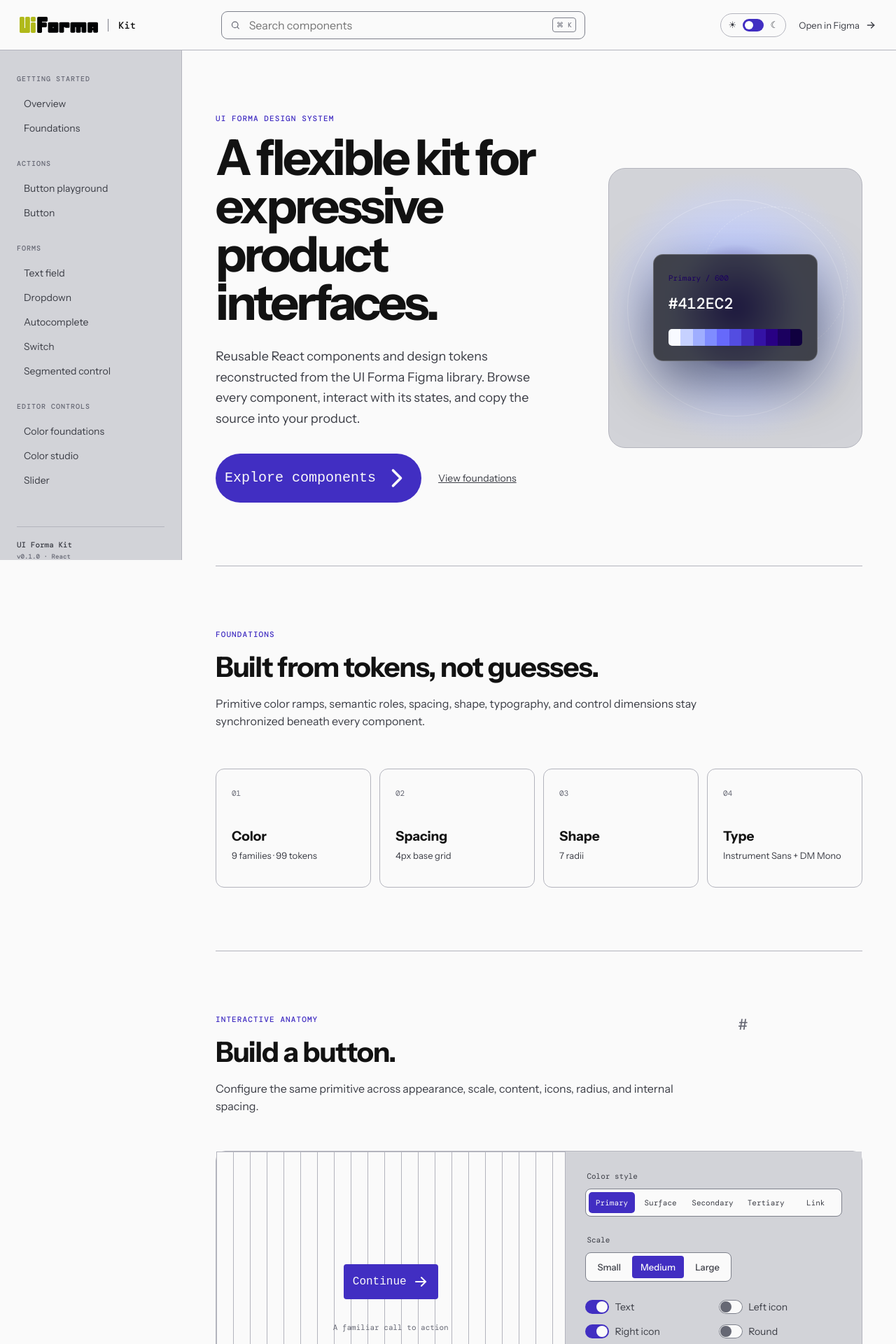
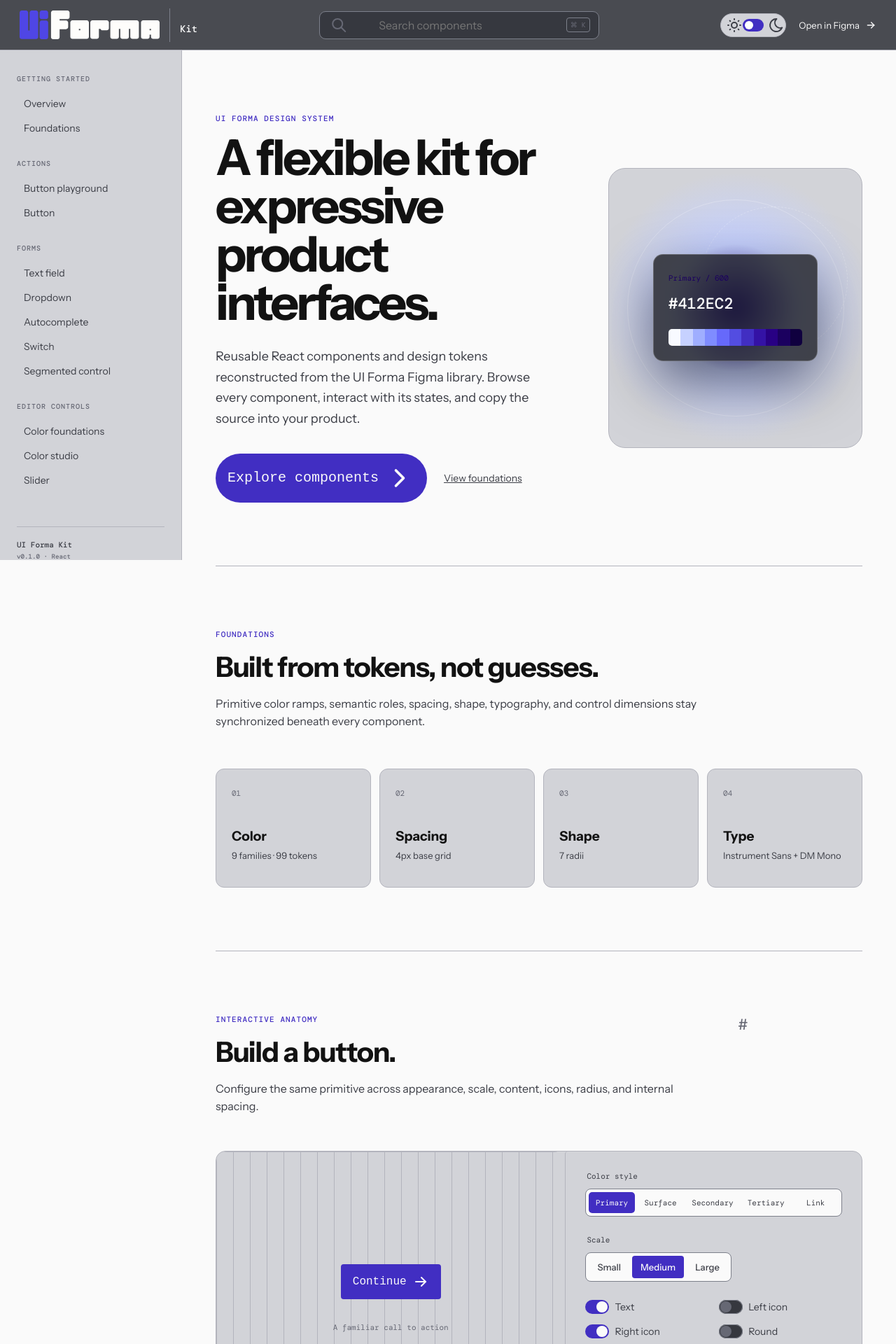
Before and after one commit to XileHorizon/UIFormaKit, a React (Vite) app: page / in a window 1280 px wide. Shown: the top 1920 px of the page at 70% size. Built offline with nearby package versions, Linux system fonts and the light colour scheme.

Commit message:
fixes and improvements

```diff
--- a/package.json
+++ b/package.json
@@ -13,6 +13,8 @@
     "check": "npm run tokens:check && tsc --noEmit && vitest run && vite build"
   },
   "dependencies": {
+    "@fontsource/space-mono": "^5.3.0",
+    "@tabler/icons-react": "^3.46.0",
     "react": "^19.0.0",
     "react-dom": "^19.0.0"
   },
--- a/src/App.tsx
+++ b/src/App.tsx
@@ -9,8 +9,6 @@
   ColorWheel,
   Dropdown,
   HarmonyWheel,
-  IconArrowRight,
-  IconSearch,
   SegmentedControl,
   Slider,
   Switch,
@@ -19,9 +17,8 @@
   type ButtonSize,
   uiFormaComponentRegistry,
   uiFormaPrimitives,
-  IconChevronRight,
 } from "./ui";
-
+import { IconArrowRight, IconSearch, IconChevronRight, IconSun, IconMoon } from '@tabler/icons-react';
 const groups = [
   {
     label: "Getting started",
@@ -171,9 +168,9 @@
             aria-label={`Switch to ${theme === "dark" ? "light" : "dark"} mode`}
             onClick={() => setTheme(theme === "dark" ? "light" : "dark")}
           >
-            <span aria-hidden="true">☀</span>
+            <span aria-hidden="true"><IconSun /></span>
             <i aria-hidden="true" />
-            <span aria-hidden="true">☾</span>
+            <span aria-hidden="true"><IconMoon /></span>
           </button>
           <a
             className="figma-link"
--- a/src/styles.css
+++ b/src/styles.css
@@ -23,6 +23,7 @@
   --docs-grid: var(--uf-color-border-subtle);
   --docs-text: var(--uf-color-text-primary);
   --docs-text-soft: var(--uf-color-text-secondary);
+  --docs-panel-text:var(--uf-color-background-page:);
   --line: var(--uf-color-border-subtle);
   --muted: var(--uf-color-text-secondary);
   --accent: var(--uf-color-action-primary-default);
@@ -33,37 +34,39 @@
 }
 .topbar {
   position: fixed;
-  z-index: 20;
+  z-index: 40;
   inset: 0 0 auto;
-  display: grid;
-  grid-template-columns: 260px minmax(240px, 520px) 1fr;
+  display: flex;
+  justify-content: space-between;
   align-items: center;
   gap: 28px;
   height: 72px;
   padding: 0 28px;
   border-bottom: 1px solid var(--line);
-  background: color-mix(in srgb, var(--docs-page) 90%, transparent);
+  background: color-mix(in srgb, var(--docs-panel) 90%, transparent);
   backdrop-filter: blur(16px);
 }
 .brand {
   display: flex;
   align-items: center;
   gap: 14px;
-  color: var(--docs-text);
+  color: var(--docs-page);
   text-decoration: none;
   font: 500 14px "DM Mono";
 }
 .brand img {
-  width: 112px;
+  width: 200px;
 }
 .brand span {
+  padding-top: 20px;
   padding-left: 14px;
+  padding-bottom: 10px;
   border-left: 1px solid var(--uf-color-border-default);
 }
 .search {
   display: flex;
   align-items: center;
-  gap: 10px;
+  gap: 40px;
   height: 40px;
   padding: 0 12px;
   border: 1px solid var(--uf-color-border-default);
@@ -72,7 +75,7 @@
   color: var(--uf-color-text-disabled);
 }
 .search svg {
-  width: 17px;
+  width: 50px;
 }
 .search input {
   width: 100%;
@@ -93,12 +96,12 @@
   display: flex;
   align-items: center;
   gap: 8px;
-  color: var(--uf-color-text-secondary);
+  color: var(--uf-color-background-page);
   text-decoration: none;
   font-size: 13px;
 }
 .topbar-actions { justify-self:end; display:flex; align-items:center; gap:18px; }
-.theme-toggle { display:flex; align-items:center; gap:6px; height:34px; padding:4px 7px; border:1px solid var(--line); border-radius:999px; color:var(--docs-text-soft); background:var(--docs-panel); cursor:pointer; }
+.theme-toggle { display:flex; align-items:center; gap:6px; height:34px; padding:4px 7px; border:1px solid var(--line); border-radius:999px; color:var(--docs-text-soft); background:var(--docs-panel-soft); cursor:pointer; }
 .theme-toggle span { display:grid; place-items:center; width:18px; font-size:13px; line-height:1; }
 .theme-toggle i { position:relative; width:30px; height:18px; border-radius:999px; background:var(--uf-color-action-primary-default); }
 .theme-toggle i::after { content:""; position:absolute; top:3px; left:3px; width:12px; height:12px; border-radius:50%; background:#fff; transition:transform 180ms ease; }
@@ -286,7 +289,7 @@
   padding: 22px;
   border: 1px solid var(--line);
   border-radius: 12px;
-  background: var(--docs-panel);
+  background: var(--docs-panel-soft);
 }
 .foundation-grid span {
   color: var(--uf-color-text-disabled);
@@ -306,7 +309,7 @@
   overflow: visible;
   border: 1px solid var(--line);
   border-radius: 14px;
-  background: var(--docs-panel);
+  background: var(--docs-panel-soft);
 }
 .example-toolbar {
   display: flex;
@@ -395,7 +398,7 @@
   overflow: visible;
   border: 1px solid var(--line);
   border-radius: 14px;
-  background: var(--docs-panel);
+  background: var(--docs-panel-soft);
 }
 .button-preview {
   display: grid;
@@ -424,6 +427,7 @@
   padding: 28px;
   border-left: 1px solid var(--line);
   background: var(--docs-panel-soft);
+  border-radius: 4px;
 }
 .config-panel fieldset {
   margin: 0;
@@ -489,7 +493,7 @@
   padding: 32px;
   border: 1px solid var(--line);
   border-radius: 14px;
-  background: linear-gradient(145deg, var(--docs-panel), var(--docs-panel-soft));
+  background: linear-gradient(145deg, var(--docs-panel-soft), var(--docs-panel));
 }
 .color-feature-grid h3 {
   margin: 24px 0 5px;
@@ -523,7 +527,7 @@
   text-transform: capitalize;
 }
 .source-control-grid { display:grid; grid-template-columns:repeat(2,minmax(0,1fr)); gap:16px; margin-top:34px; }
-.source-control-grid > article { min-height:320px; padding:28px; border:1px solid var(--line); border-radius:14px; background:var(--docs-panel); }
+.source-control-grid > article { min-height:320px; padding:28px; border:1px solid var(--line); border-radius:14px; background:var(--docs-panel-soft); }
 .source-control-grid article > header { display:flex; align-items:baseline; justify-content:space-between; gap:20px; margin-bottom:28px; }
 .source-control-grid h3 { margin:0; font-size:18px; }
 .source-control-grid header code { color:var(--uf-color-text-disabled); font:10px var(--uf-font-mono); }
@@ -535,7 +539,7 @@
 .hex-row { display:flex; align-items:center; gap:12px; padding:12px 4px 0; }
 .hex-row label { position:relative; display:block; width:48px; height:32px; cursor:pointer; }
 .hex-row label input,.custom-swatch input { position:absolute; inset:0; width:100%; height:100%; opacity:0; cursor:pointer; }
-.hex-row code { padding:7px 12px; border:1px solid var(--uf-color-action-primary-border); border-radius:var(--uf-radius-md); color:var(--uf-color-text-primary); background:var(--uf-color-background-raised); }
+.hex-row code { padding:7px 12px; border:1px solid var(--uf-color-action-primary-border); border-radius:var(--uf-radius-md); color:var(--uf-color-text-primary); background:var(--uf-color-background-page); }
 .color-readouts { padding:12px 8px 0; color:var(--uf-color-action-primary-text); font:13px/1.55 var(--uf-font-mono); }
 .channel-stack { display:grid; gap:13px; padding-top:12px; }
 .channel-preview { display:flex; align-items:center; height:40px; padding:0 16px; border-radius:8px; color:#111; font:13px "DM Mono"; }
@@ -545,7 +549,7 @@
 .channel input::-webkit-slider-thumb { appearance:none; width:13px; height:30px; margin-top:-5px; border:3px solid #fafafa; border-radius:3px; background:transparent; box-shadow:0 1px 4px #0008; }
 .channel input::-moz-range-track { height:20px; border-radius:4px; background:var(--channel-gradient); }
 .channel input::-moz-range-thumb { width:9px; height:26px; border:3px solid #fafafa; border-radius:3px; background:transparent; }
-.channel output { padding:3px 4px; border:1px solid var(--uf-color-action-primary-border); border-radius:var(--uf-radius-md); color:var(--uf-color-text-primary); background:var(--uf-color-background-raised); text-align:center; }
+.channel output { padding:3px 4px; border:1px solid var(--uf-color-action-primary-border); border-radius:var(--uf-radius-md); color:var(--uf-color-text-primary); background:var(--uf-color-background-page); text-align:center; }
 .swatch-settings { width:350px; max-width:100%; font-family:"DM Mono"; }
 .swatch-settings h3 { display:flex; justify-content:space-between; margin:0 0 14px; color:var(--uf-color-action-primary-text); font-size:21px; }
 .swatch-group { margin-bottom:12px; color:var(--uf-color-action-primary-text); font-size:13px; }
@@ -560,8 +564,8 @@
 .spec-range input::-webkit-slider-thumb { appearance:none; width:24px; height:24px; margin-top:-8px; border:0; border-radius:50%; background:var(--uf-color-action-primary-default); }
 .spec-range input::-moz-range-track { height:8px; border-radius:999px; background:var(--uf-color-action-primary-default); }
 .spec-range input::-moz-range-thumb { width:24px; height:24px; border:0; border-radius:50%; background:var(--uf-color-action-primary-default); }
-.spec-range input:hover::-webkit-slider-thumb { box-shadow:0 0 0 3px var(--docs-panel),0 0 0 5px var(--uf-color-action-primary-default); }
-.spec-range input:hover::-moz-range-thumb { box-shadow:0 0 0 3px var(--docs-panel),0 0 0 5px var(--uf-color-action-primary-default); }
+.spec-range input:hover::-webkit-slider-thumb { box-shadow:0 0 0 3px var(--docs-panel-soft),0 0 0 5px var(--uf-color-action-primary-default); }
+.spec-range input:hover::-moz-range-thumb { box-shadow:0 0 0 3px var(--docs-panel-soft),0 0 0 5px var(--uf-color-action-primary-default); }
 .spec-range output { font-size:11px; text-align:right; }
 .chip-variants { display:grid; gap:18px; color:var(--uf-color-text-secondary); font:11px var(--uf-font-mono); }
 .chip-variants > div { display:grid; grid-template-columns:minmax(205px,1fr) auto; align-items:center; gap:16px; min-height:40px; }
@@ -586,7 +590,7 @@
 
 /* The slider system has two tracks: standard and color. */
 .slider-showcase-grid { display:grid; grid-template-columns:repeat(2,minmax(0,1fr)); gap:16px; margin-top:34px; }
-.slider-showcase-grid article { min-height:220px; padding:28px; border:1px solid var(--line); border-radius:14px; background:var(--docs-panel); }
+.slider-showcase-grid article { min-height:220px; padding:28px; border:1px solid var(--line); border-radius:14px; background:var(--docs-panel-soft); }
 .slider-showcase-grid article > header { display:flex; align-items:baseline; justify-content:space-between; gap:18px; margin-bottom:34px; }
 .slider-showcase-grid h3 { margin:0; font-size:18px; }
 .slider-showcase-grid header span { color:var(--muted); font:10px "DM Mono"; }
@@ -595,12 +599,12 @@
 .color-handle-list label { display:grid; grid-template-columns:70px minmax(0,1fr); align-items:center; gap:14px; color:var(--docs-text-soft); font:11px "DM Mono"; }
 
 /* Documentation shell follows the selected semantic theme. */
-.docs .foundation-grid article,.docs .example-card,.docs .playground-card,.docs .source-control-grid > article { background:var(--docs-panel); }
-.docs .config-panel { background:var(--docs-panel-soft); }
-.docs .button-preview,.docs .example-stage { background-color:var(--docs-panel); background-image:linear-gradient(var(--docs-grid) 1px,transparent 1px),linear-gradient(90deg,var(--docs-grid) 1px,transparent 1px); }
-.docs .color-feature-grid article,.docs .harmony-grid article { background:linear-gradient(145deg,var(--docs-panel),var(--docs-panel-soft)); }
-.docs[data-uiforma-theme="light"] .brand img { filter:invert(1); }
+.docs .foundation-grid article,.docs .example-card,.docs .playground-card,.docs .source-control-grid > article { background:var(--docs-panel-soft); }
+.docs .config-panel { background:var(--docs-panel-soft); border-top-right-radius: 16px;border-bottom-right-radius: 16px;}
+.docs .button-preview,.docs .example-stage { background-color:var(--docs-panel-soft); background-image:linear-gradient(var(--docs-grid) 1px,transparent 1px),linear-gradient(90deg,var(--docs-grid) 1px,transparent 1px); border-radius: 16px; }
+.docs .color-feature-grid article,.docs .harmony-grid article { background:linear-gradient(145deg,var(--docs-panel-soft),var(--docs-panel)); }
 .docs[data-uiforma-theme="light"] .token-card { color:#fff; }
+
 @media (max-width: 900px) {
   .topbar {
     grid-template-columns: 1fr auto;
--- a/src/ui/Autocomplete.tsx
+++ b/src/ui/Autocomplete.tsx
@@ -1,8 +1,8 @@
 import { useEffect, useId, useMemo, useRef, useState } from "react";
 import { Button } from "./Button";
-import { IconChevronRight, IconSearch } from "./TablerIcons";
+import { IconChevronRight, IconSearch } from '@tabler/icons-react';
 import { TextField } from "./TextField";
-import "./form-controls.css";
+
 
 export interface AutocompleteOption {
   value: string;
@@ -109,7 +109,6 @@
                 >
                   <IconSearch />
                   <span>{option.label}</span>
-                  <IconChevronRight />
                 </button>
               ))
             ) : (
--- a/src/ui/Dropdown.tsx
+++ b/src/ui/Dropdown.tsx
@@ -1,7 +1,6 @@
 import { useEffect, useId, useRef, useState, type ReactNode } from "react";
 import { Button, type ButtonAppearance, type ButtonSize } from "./Button";
-import { IconChevronDown } from "./TablerIcons";
-import "./form-controls.css";
+import { IconChevronDown } from '@tabler/icons-react';
 
 export interface DropdownOption {
   value: string;
--- a/src/ui/TablerIcons.tsx
+++ /dev/null
@@ -1,52 +0,0 @@
-import type { SVGProps } from "react";
-
-type TablerIconProps = SVGProps<SVGSVGElement> & { size?: number };
-
-const baseProps = {
-  fill: "none",
-  stroke: "currentColor",
-  strokeWidth: 2,
-  strokeLinecap: "round" as const,
-  strokeLinejoin: "round" as const,
-  viewBox: "0 0 24 24",
-};
-
-// Paths from Tabler Icons (MIT). Keep ordinary UI symbols here; bespoke Figma
-// artwork such as harmony diagrams and picker handles stays with its component.
-export function IconArrowRight({ size = 24, ...props }: TablerIconProps) {
-  return (
-    <svg {...baseProps} width={size} height={size} aria-hidden="true" {...props}>
-      <path d="M5 12h14" />
-      <path d="m13 18 6-6" />
-      <path d="m13 6 6 6" />
-    </svg>
-  );
-}
-
-export function IconChevronDown({ size = 24, ...props }: TablerIconProps) {
-  return (
-    <svg {...baseProps} width={size} height={size} aria-hidden="true" {...props}>
-      <path d="m6 9 6 6 6-6" />
-    </svg>
-  );
-}
-
-export function IconChevronRight({ size = 24, ...props }: TablerIconProps) {
-  return <svg {...baseProps} width={size} height={size} aria-hidden="true" {...props}><path d="m9 6 6 6-6 6" /></svg>;
-}
-
-export function IconSearch({ size = 24, ...props }: TablerIconProps) {
-  return <svg {...baseProps} width={size} height={size} aria-hidden="true" {...props}><circle cx="11" cy="11" r="7" /><path d="m20 20-4-4" /></svg>;
-}
-
-export function IconPlus({ size = 24, ...props }: TablerIconProps) {
-  return <svg {...baseProps} width={size} height={size} aria-hidden="true" {...props}><path d="M12 5v14M5 12h14" /></svg>;
-}
-
-export function IconHeart({ size = 24, ...props }: TablerIconProps) {
-  return <svg {...baseProps} width={size} height={size} aria-hidden="true" {...props}><path d="M19.5 12.6 12 20l-7.5-7.4A5 5 0 0 1 12 6a5 5 0 0 1 7.5 6.6" /></svg>;
-}
-
-export function IconDots({ size = 24, ...props }: TablerIconProps) {
-  return <svg {...baseProps} width={size} height={size} aria-hidden="true" {...props}><circle cx="5" cy="12" r="1" fill="currentColor" stroke="none" /><circle cx="12" cy="12" r="1" fill="currentColor" stroke="none" /><circle cx="19" cy="12" r="1" fill="currentColor" stroke="none" /></svg>;
-}
--- a/src/ui/button.css
+++ b/src/ui/button.css
@@ -5,12 +5,10 @@
   align-items: center;
   justify-content: center;
   gap: var(--uf-space-2);
-  padding: var(--uf-space-1) var(--uf-space-3);
+  padding: var(--uf-space-1) var(--uf-space-4);
   border: var(--uf-border-hairline) solid transparent;
   border-radius: var(--uf-radius-sm);
-  font:
-    400 16px/1 "Space Mono",
-    monospace;
+  font-family: "Space Mono", monospace;
   white-space: nowrap;
   cursor: pointer;
   transition:
@@ -26,12 +24,12 @@
 }
 .uf-button--standard {
   height: 50px;
-  padding-block: 6px;
+  padding-block: 12px;
   font-size: 16px;
 }
 .uf-button--huge {
   height: 70px;
-  padding-block: 6px;
+  padding-block: 12px;
   font-size: 20px;
 }
 
@@ -50,14 +48,15 @@
 }
 .uf-button--surface {
   color: var(--uf-color-text-secondary);
-  background: var(--uf-color-background-raised);
+  background: transparent;
   border-color: var(--uf-color-action-primary-border);
 }
 .uf-button--surface:hover {
-  background: var(--uf-color-action-primary-subtle);
+
+  background-color: color-mix(in srgb, var(--uf-color-action-primary-subtle) 50%, transparent);
 }
 .uf-button--surface:active {
-  background: var(--uf-color-action-primary-subtle-hover);
+  background: var(--uf-color-action-primary-subtle);
 }
 .uf-button--secondary {
   color: var(--uf-color-background-page);
--- a/src/ui/form-controls.css
+++ b/src/ui/form-controls.css
@@ -45,7 +45,7 @@
   padding: var(--uf-space-1);
   border: var(--uf-border-hairline) solid var(--uf-color-border-default);
   border-radius: var(--uf-radius-md);
-  background: var(--uf-color-background-raised);
+  background: var(--uf-color-background-page);
 }
 
 .uf-segmented-control > button {
@@ -66,7 +66,7 @@
 
 .uf-text-field { display: grid; gap: var(--uf-space-2); color: var(--uf-color-text-secondary); }
 .uf-text-field__label { font: 500 13px/1.2 var(--uf-font-body); }
-.uf-text-field__control { display: flex; align-items: center; gap: var(--uf-space-2); min-height: var(--uf-control-lg); padding: 0 var(--uf-space-3); border: var(--uf-border-hairline) solid var(--uf-color-border-default); border-radius: var(--uf-radius-sm); background: var(--uf-color-background-raised); }
+.uf-text-field__control { display: flex; align-items: center; gap: var(--uf-space-2); min-height: var(--uf-control-lg); padding: 0 var(--uf-space-3); border: var(--uf-border-hairline) solid var(--uf-color-border-default); border-radius: var(--uf-radius-sm); background: var(--uf-color-background-page); }
 .uf-text-field__control:focus-within { border-color: var(--uf-color-action-primary-border); box-shadow: 0 0 0 3px color-mix(in srgb, var(--uf-color-action-primary-default) 22%, transparent); }
 .uf-text-field__control input { min-width: 0; flex: 1; border: 0; outline: 0; color: var(--uf-color-text-primary); background: transparent; font: 400 14px/1 var(--uf-font-body); }
 .uf-text-field__icon { display: grid; place-items: center; color: var(--uf-color-text-secondary); }
@@ -79,7 +79,7 @@
 .uf-dropdown__label { color: var(--uf-color-text-secondary); font: 500 13px/1.2 var(--uf-font-body); }
 .uf-dropdown > .uf-button { width: 100%; justify-content: space-between; }
 .uf-dropdown > .uf-button[aria-expanded="true"] { border-radius: 25px 25px 0 0; }
-.uf-dropdown__tray { position: absolute; z-index: 30; top: calc(100% - var(--uf-space-2)); left: 0; display: grid; gap: var(--uf-space-1); width: 100%; padding: var(--uf-space-1); border: var(--uf-border-hairline) solid var(--uf-color-border-subtle); border-top: 0; border-radius: 0 0 25px 25px; background: var(--uf-color-background-page); }
+.uf-dropdown__tray { position: absolute; z-index: 30; top: calc(100% - var(--uf-space-1)); left: 0; display: grid; gap: var(--uf-space-1); width: 100%; padding: var(--uf-space-1); border: var(--uf-border-hairline) solid var(--uf-color-border-subtle); border-top: 0; border-radius: 0 0 25px 25px; background: var(--uf-color-background-page); }
 .uf-dropdown__tray-label { color: var(--uf-color-text-secondary); font: 500 11px/1 var(--uf-font-mono); letter-spacing: .08em; text-transform: uppercase; }
 .uf-dropdown__tray > .uf-button { width: 100%; justify-content: flex-start; border-color: transparent; }
 .uf-dropdown__tray > .uf-button[data-selected="true"] { background: var(--uf-color-action-primary-subtle); }
@@ -102,7 +102,7 @@
 .uf-slider input:focus-visible::-moz-range-thumb { box-shadow: 0 0 0 3px var(--uf-color-background-page), 0 0 0 5px var(--uf-color-action-primary-default); }
 
 .uf-autocomplete-control { position: relative; width: min(100%, 360px); }
-.uf-autocomplete-control__tray { position: absolute; z-index: 30; top: calc(100% + var(--uf-space-2)); left: 0; width: 100%; overflow: hidden; border: var(--uf-border-hairline) solid var(--uf-color-border-default); border-radius: var(--uf-radius-sm); background: var(--uf-color-background-raised); box-shadow: 0 18px 40px rgba(0,0,0,.35); }
+.uf-autocomplete-control__tray { position: absolute; z-index: 30;  left: 0; width: 100%; overflow: hidden; border: var(--uf-border-hairline) solid var(--uf-color-border-default); border-radius: var(--uf-radius-sm); background: var(--uf-color-background-page); box-shadow: 0 18px 40px rgba(0,0,0,.35); }
 .uf-autocomplete-control__results { display: grid; gap: 2px; padding: var(--uf-space-2); }
 .uf-autocomplete-control__results > button { display: grid; grid-template-columns: var(--uf-icon-md) 1fr var(--uf-icon-md); align-items: center; gap: var(--uf-space-2); width: 100%; min-height: var(--uf-control-md); padding: 0 var(--uf-space-2); border: 0; border-radius: var(--uf-radius-xs); color: var(--uf-color-text-primary); background: transparent; text-align: left; cursor: pointer; }
 .uf-autocomplete-control__results > button:hover, .uf-autocomplete-control__results > button[aria-selected="true"] { background: var(--uf-color-state-selected); }
--- a/src/ui/index.ts
+++ b/src/ui/index.ts
@@ -7,6 +7,5 @@
 export * from "./Slider";
 export * from "./Switch";
 export * from "./TextField";
-export * from "./TablerIcons";
 export * from "./componentRegistry";
 export * from "./tokens";
--- a/src/ui/tokens/tokens.css
+++ b/src/ui/tokens/tokens.css
@@ -3,7 +3,7 @@
 [data-uiforma-theme="light"] {
   --uf-color-background-page: #fafafa;
   --uf-color-background-subtle: #d2d3d8;
-  --uf-color-background-raised: #fafafa;
+  --uf-color-background-raised: #36383F;
   --uf-color-text-primary: #121212;
   --uf-color-text-secondary: #3c3e46;
   --uf-color-text-disabled: #666874;
```
Also changed, not shown: 1 other file (tests, documents, lock files or other folders).
